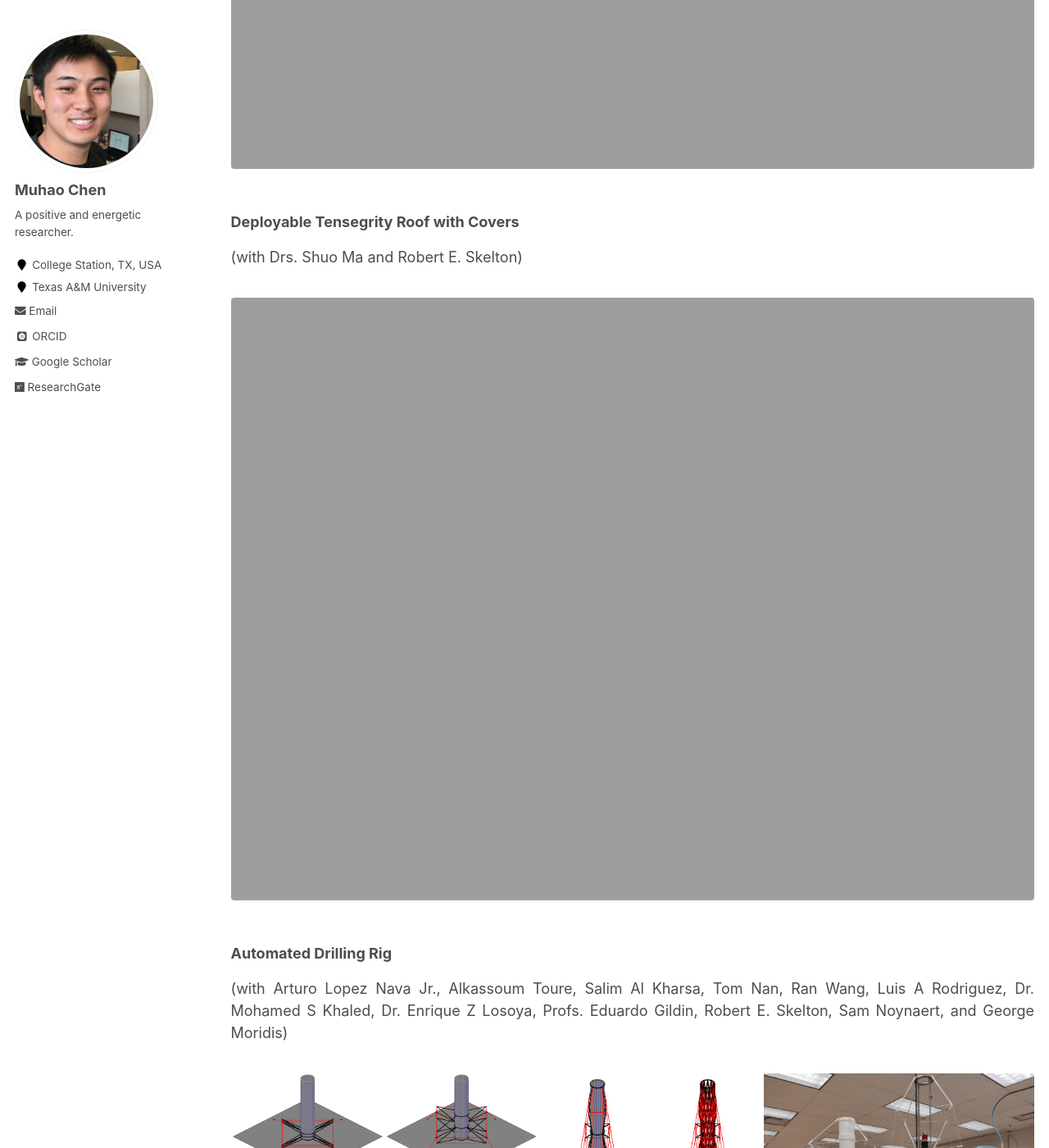
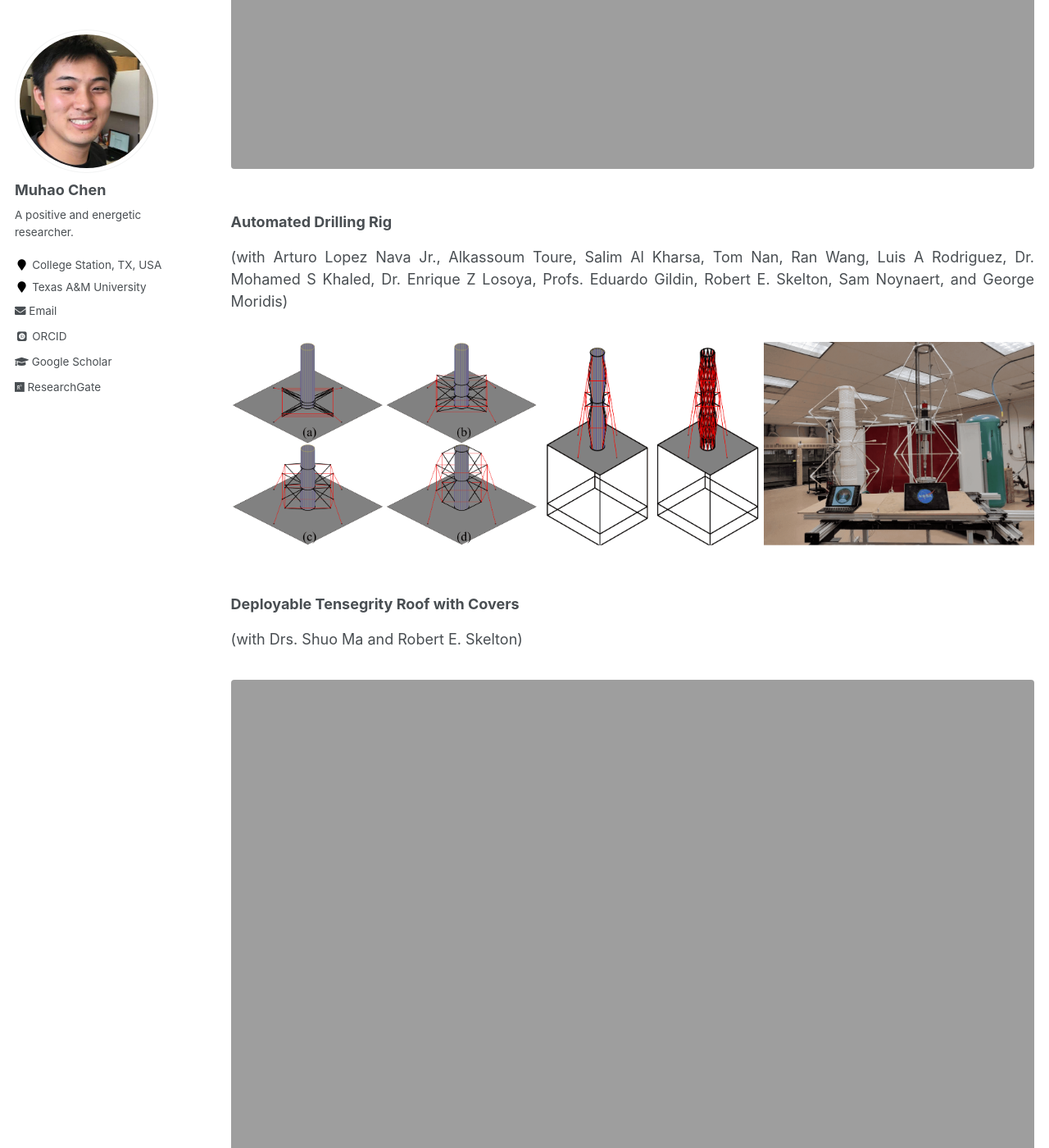
Before and after one commit to Muhao-Chen/muhao-chen.github.io, a Jekyll site: the page built from _pages/research.md, in a window 1280 px wide and 1400 px high, scrolled down 1876 px. Shown: the whole window at 82% size. Built offline with Jekyll 4.4.1, drawn with Linux system fonts in a browser that asks for light colours; some web fonts are replaced.

Commit message:
Update research.md

```diff
--- a/_pages/research.md
+++ b/_pages/research.md
@@ -101,15 +101,16 @@ We would also like to develop and offer more and more software and tools to help
 (with Drs. Manoranjan Majji and Robert E. Skelton)
 <figure><img src="{{ site.url }}/images/rffi/DHT.png" width="800"/></figure>
 
-### Deployable Tensegrity Roof with Covers
-(with Drs. Shuo Ma and Robert E. Skelton)
-<figure><img src="{{ site.url }}/images/rffi/Tenseg_Roof.png" width="800"/></figure>
-
 
 ### Automated Drilling Rig
 (with Arturo Lopez Nava Jr., Alkassoum Toure, Salim Al Kharsa, Tom Nan, Ran Wang, Luis A Rodriguez, Dr. Mohamed S Khaled, Dr. Enrique Z Losoya, Profs. Eduardo Gildin, Robert E. Skelton, Sam Noynaert, and George Moridis)
 
 <figure><img src="{{ site.url }}/images/rffi/rig.png" width="800"/></figure>
+
+
+### Deployable Tensegrity Roof with Covers
+(with Drs. Shuo Ma and Robert E. Skelton)
+<figure><img src="{{ site.url }}/images/rffi/Tenseg_Roof.png" width="800"/></figure>
 
 
 ### Growable Space Habitat with 1G Artificial Gravity in Deep Space
```
